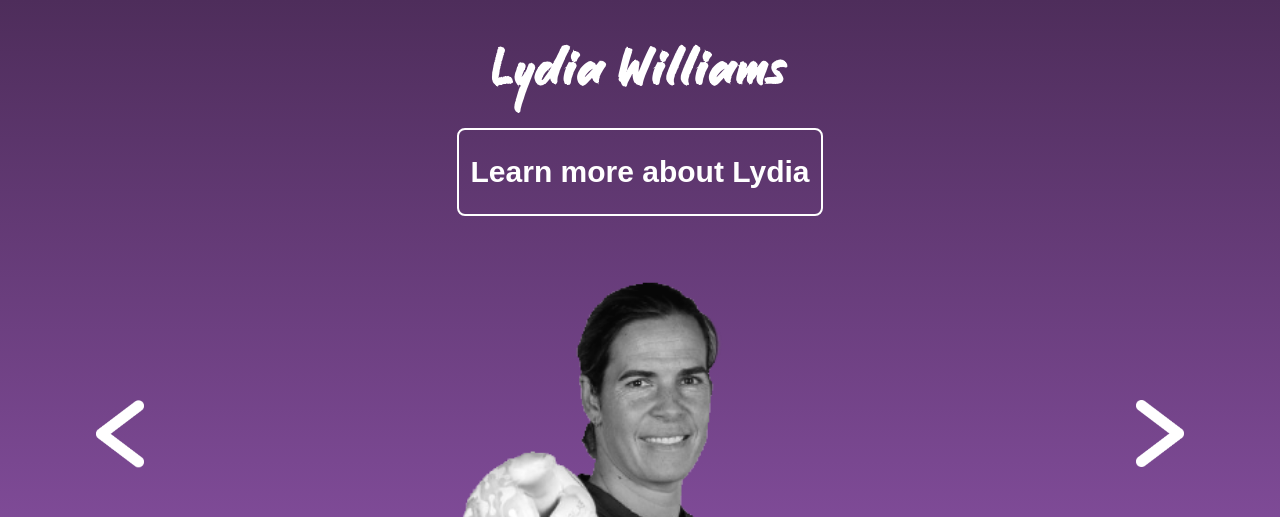
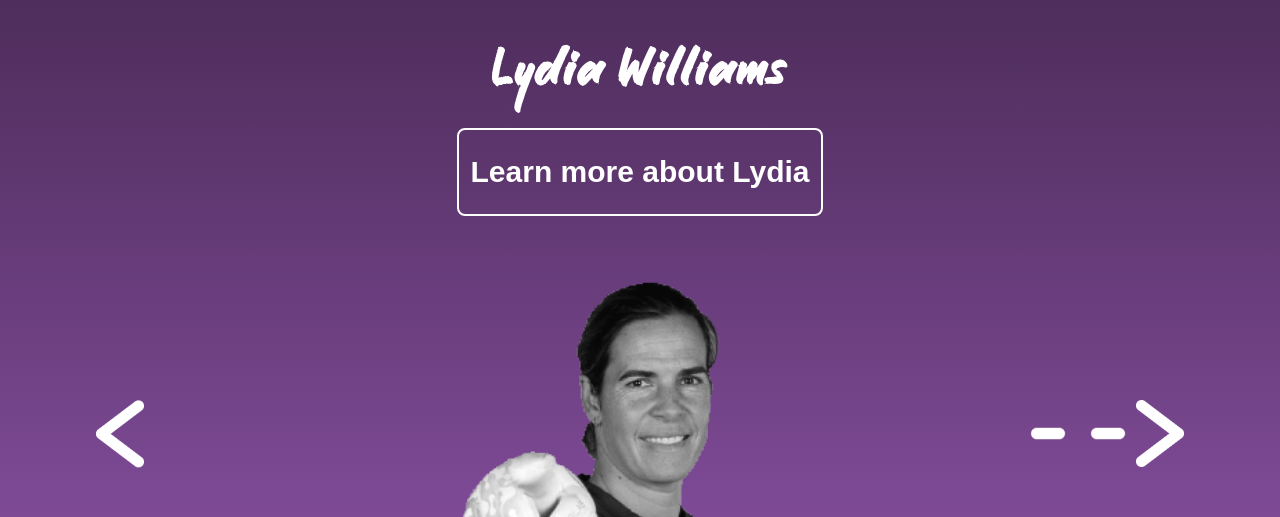
Before and after one commit to ClaireMcA/play_on_digital, a Next.js app: page /profiles in a window 1280 px wide. Shown: the top 517 px of the page. Built offline with nearby package versions, Linux system fonts and the light colour scheme.

Commit message:
animation work

```diff
--- a/app/profiles/Display.tsx
+++ b/app/profiles/Display.tsx
@@ -22,13 +22,13 @@ function Display (props:Props) {
                     <div className="relative w-screen h-screen overflow-hidden">
 
                         <a href={props.prevSlide}><img src="/images/arrow.png" id="arrowLeft" className="absolute select-none top-1/2 left-6 md:left-12 xl:left-24 w-12 z-10 h-auto rotate-180"/></a>
-                        <a href={props.nextSlide}><img src="/images/arrow.png" id="arrowReft" className="absolute select-none top-1/2 right-6 md:right-12 xl:right-24 w-12 z-10 h-auto"/></a>
+                        <a href={props.nextSlide}><img src="/images/arrow.png" id="arrowRight" className="absolute select-none top-1/2 right-6 md:right-12 xl:right-24 w-12 z-10 h-auto"/></a>
 
-                        <div className="w-1/4 overflow-hidden right-0 absolute h-full animateTest">
-                            <div id="circle"><img src="/images/circle.png" className="absolute select-none 4 w-12 z-10 h-auto"/></div>
-                            <div id="dashLeft"><img src="/images/dash.png" className="absolute select-none top-1/2 right-6 md:right-12 xl:right-24 w-12 z-10 h-auto"/></div>
-                            <div id="dashMiddle"><img src="/images/dash.png" className="absolute select-none top-1/2 right-6 md:right-12 xl:right-24 w-12 z-10 h-auto"/></div>
-                            <div id="dashRight"><img src="/images/dash.png" className=" absolute select-none top-1/2 right-6 md:right-12 xl:right-24 w-12 z-10 h-auto"/></div>
+                        <div className="w-1/3 lg:w-2/12 overflow-hidden top-1/2 right-6 md:right-12 xl:right-24 absolute h-full animateTest">
+                            <div id="circle"><img src="/images/circle.png" className="select-none w-12 z-10 h-auto"/></div>
+                            <div id="dashLeft"><img src="/images/dash.png" className="select-none w-12 z-10 h-auto"/></div>
+                            <div id="dashMiddle"><img src="/images/dash.png" className="select-none w-12 z-10 h-auto"/></div>
+                            <div id="dashRight"><img src="/images/dash.png" className="select-none w-12 z-10 h-auto"/></div>
                         </div>
 
                         <h1 className="font-serif tracking-wider font-bold mt-12 text-5xl text-white">{props.title}</h1>
--- a/app/profiles/profiles.css
+++ b/app/profiles/profiles.css
@@ -47,6 +47,7 @@
   }
 
   #circle{
+    right: 280px;
     position: absolute;
   }
 
```
